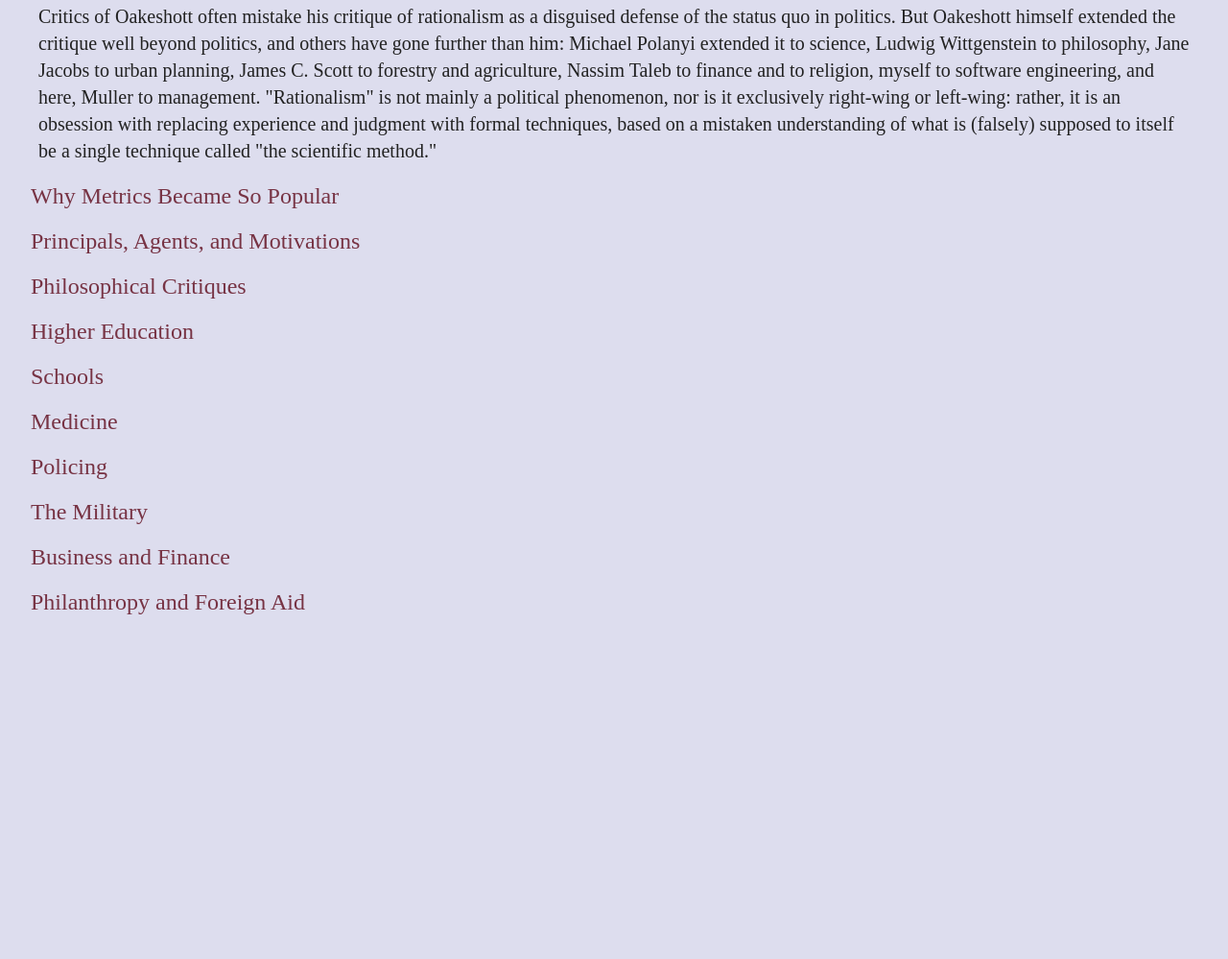
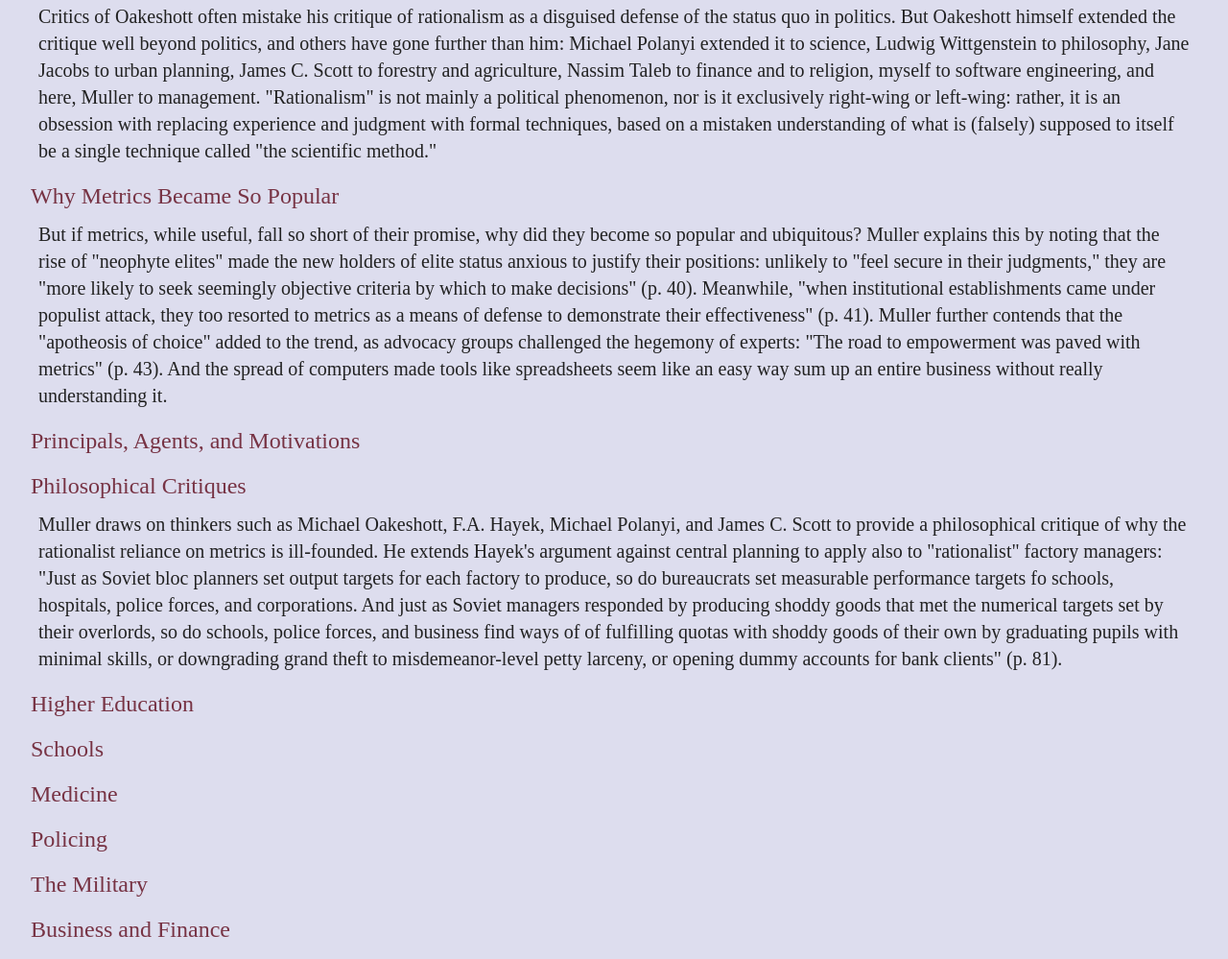
Before and after one commit to gcallah/BookReviews, a plain HTML site: page muller.html in a window 1280 px wide. Shown: the part 848-1847 px from the top of the page at 96% size. Before the commit the page ends 1501 px from the top, so only its background shows below. Drawn offline with Linux system fonts and the light colour scheme.

Commit message:
Adding new sections.

```diff
--- a/muller.html
+++ b/muller.html
@@ -116,6 +116,23 @@
             Why Metrics Became So Popular
         </h3>
 
+        <p>
+            But if metrics, while useful, fall so short of their promise,
+            why did they become so popular and ubiquitous? Muller explains this
+            by noting that the rise of "neophyte elites" made the new holders
+            of elite status anxious to justify their positions: unlikely to
+            "feel secure in their judgments," they are "more likely to seek
+            seemingly objective criteria by which to make decisions" (p. 40).
+            Meanwhile, "when institutional establishments came under populist
+            attack, they too resorted to metrics as a means of defense to
+            demonstrate their effectiveness" (p. 41). Muller further contends
+            that the "apotheosis of choice" added to the trend, as advocacy
+            groups challenged the hegemony of experts: "The road to empowerment
+            was paved with metrics" (p. 43). And the spread of computers made
+            tools like spreadsheets seem like an easy way sum up an entire
+            business without really understanding it.
+        </p>
+
 
         <h3>
             Principals, Agents, and Motivations
@@ -125,6 +142,23 @@
         <h3>
             Philosophical Critiques
         </h3>
+
+        <p>
+            Muller draws on thinkers such as Michael Oakeshott, F.A. Hayek,
+            Michael Polanyi, and James C. Scott to provide a philosophical
+            critique of why the rationalist reliance on metrics is ill-founded.
+            He extends Hayek's argument against central planning to apply also
+            to "rationalist" factory managers: "Just as Soviet bloc planners
+            set output targets for each factory to produce, so do bureaucrats
+            set measurable performance targets fo schools, hospitals, police
+            forces, and corporations. And just as Soviet managers responded by
+            producing shoddy goods that met the numerical targets set by their
+            overlords, so do schools, police forces, and business find ways of
+            of fulfilling quotas with shoddy goods of their own by graduating
+            pupils with minimal skills, or downgrading grand theft to
+            misdemeanor-level petty larceny, or opening dummy accounts for bank
+            clients" (p. 81).
+        </p>
 
 
         <h3>
```
